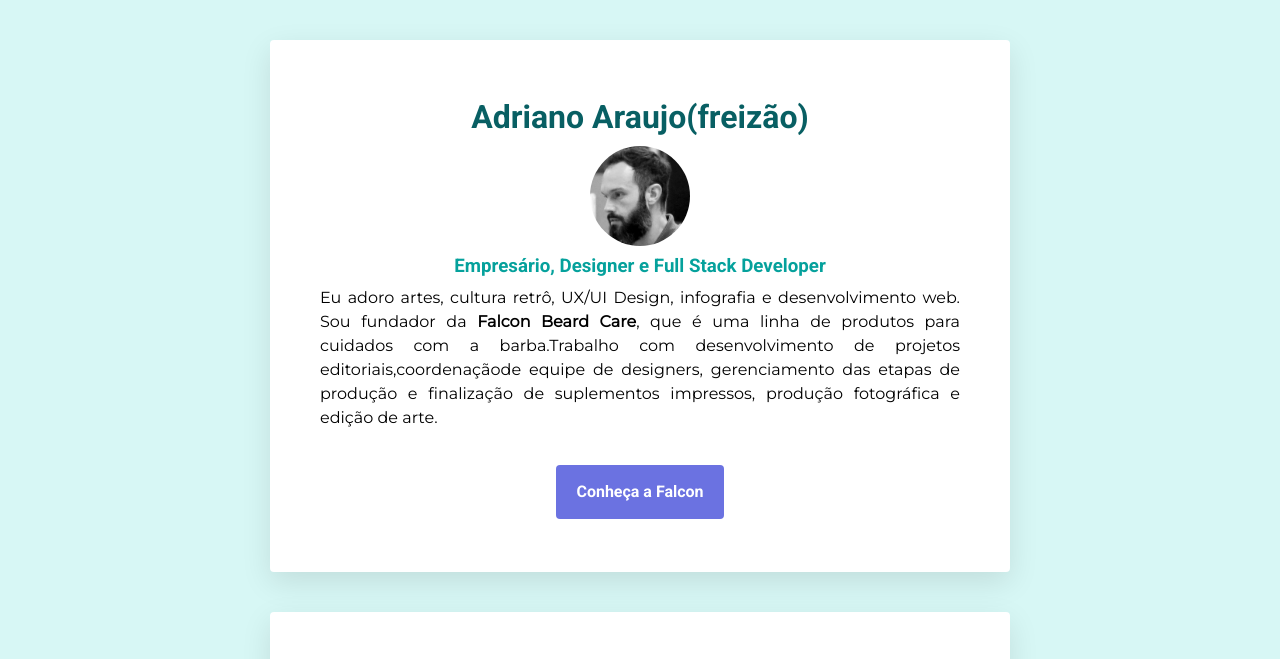
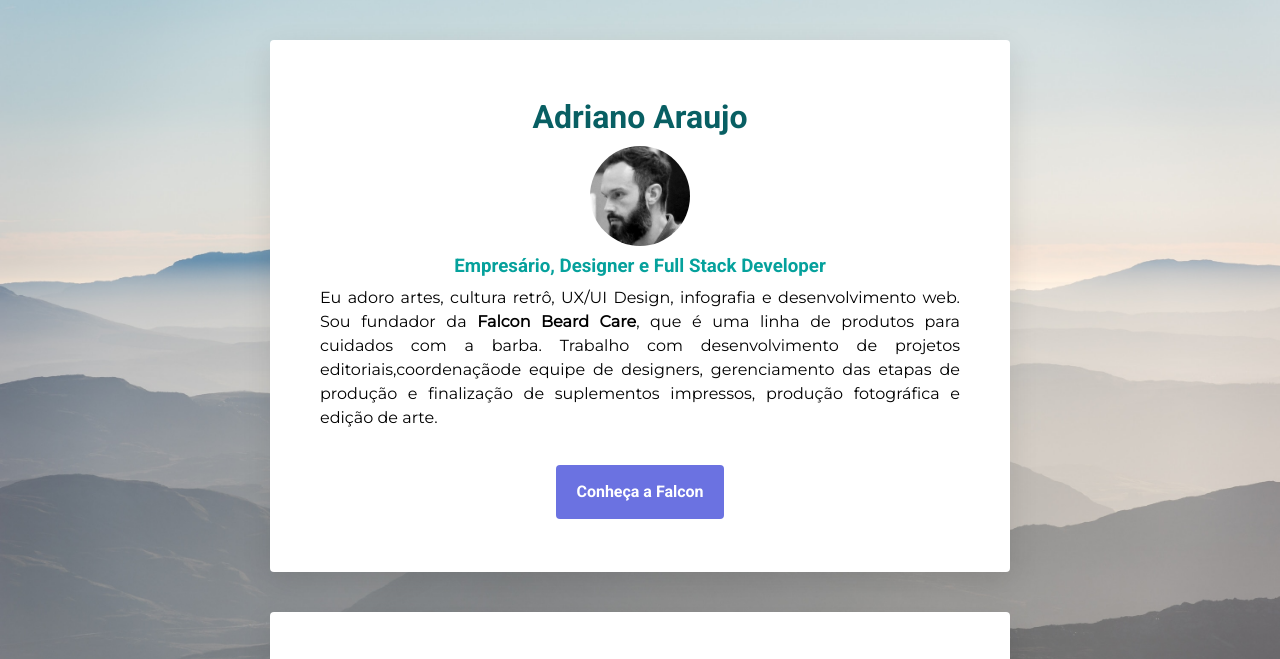
Before and after one commit to AARAUJOMAGNO/profile, a plain HTML site: page index.html in a window 1280 px wide. Shown: the top 659 px of the page. Drawn offline with Linux system fonts and the light colour scheme.

Commit message:
Back image changed

```diff
--- a/index.html
+++ b/index.html
@@ -6,14 +6,14 @@
     <link rel="stylesheet" href="style.css">
     <title>Falcon Profile</title>
   </head>
-  <body>
+  <body class="parallax">
      <div class="container">
       <div class="card">
-        <h1>Adriano Araujo(freizão)</h1>
+        <h1>Adriano Araujo</h1>
         <img src="images/me.jpg" alt="Falcon" width ="100px" class="img-circle">
         <h3>Empresário, Designer e Full Stack Developer</h3>
         <p> Eu adoro artes, cultura retrô, UX/UI Design, infografia e desenvolvimento web.
-          Sou fundador da <strong>Falcon Beard Care</strong>, que é uma linha de produtos para cuidados com a barba.Trabalho com desenvolvimento de projetos editoriais,coordenaçãode equipe de designers, gerenciamento das etapas de produção e finalização de suplementos impressos, produção fotográfica e edição de arte.</p><br>
+          Sou fundador da <strong>Falcon Beard Care</strong>, que é uma linha de produtos para cuidados com a barba. Trabalho com desenvolvimento de projetos editoriais,coordenaçãode equipe de designers, gerenciamento das etapas de produção e finalização de suplementos impressos, produção fotográfica e edição de arte.</p><br>
           <a class="btn-blue" href="https://falconbeardcare.com/" target="_blank">Conheça a Falcon</a>
       </div>
 
--- a/style.css
+++ b/style.css
@@ -28,10 +28,11 @@ h3, h4{
 
 body{
   font-family: 'Montserrat', sans-serif;
-  font-weight: 300;
+  /*font-weight: 300;*/
   text-align: justify;
   line-height: 1.5;
-  background-color: #d7f7f5;
+  /*background-image: url("images/back_profile.jpg")
+  /*background-color: #d7f7f5;*/
 }
 
 a {
@@ -129,6 +130,15 @@ a:hover{
  margin-bottom: 10px;
 }
 
+.parallax{
+  background-image: url("images/back_profile.jpg");
+  min-height: 500px;
+  background-attachment: fixed;
+  background-position: center;
+  background-repeat: no-repeat;
+  background-size: cover;
+}
+
 @media (max-width: 960px) {
   /* For a screen < 960px, this CSS will be read */
   .container {
```
Also changed, not shown: images/back_profile.jpg (added).
